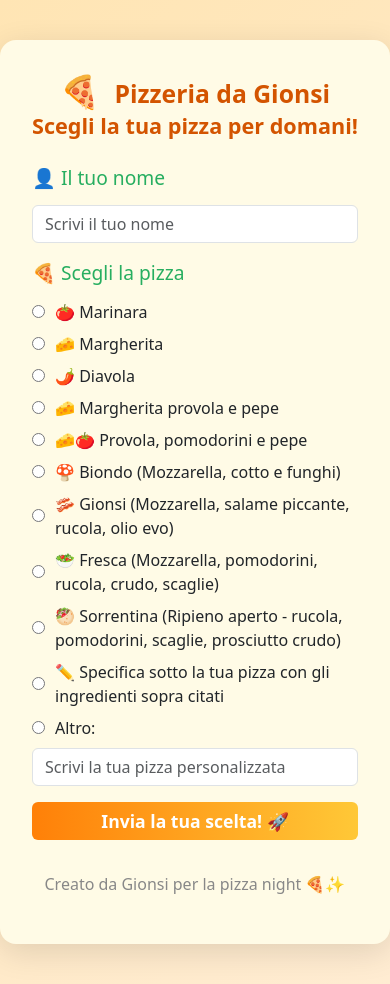
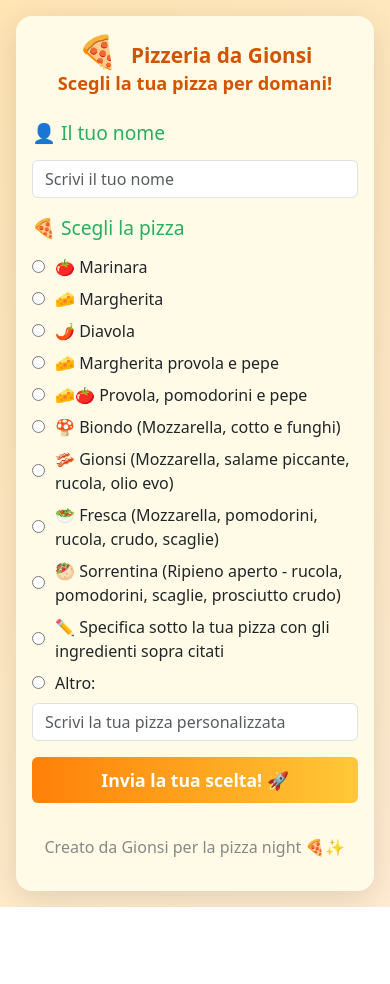
Before and after one commit to mrgionsi/pizzeria-gionsi, a plain HTML site: page index.html in a window 390 px wide. After the commit the page ends 907 px from the top, so only its background shows below. Drawn offline with nearby package versions, Linux system fonts and the light colour scheme.

Commit message:
Added responsive

```diff
--- a/index.html
+++ b/index.html
@@ -5,6 +5,7 @@
     <meta charset="UTF-8">
     <title>Pizzeria da Gionsi 🍕</title>
     <!-- Bootstrap CDN -->
+    <meta name="viewport" content="width=device-width, initial-scale=1"> <!-- AGGIUNTO -->
     <link href="https://cdn.jsdelivr.net/npm/bootstrap@5.3.3/dist/css/bootstrap.min.css" rel="stylesheet">
     <style>
         body {
@@ -19,6 +20,30 @@
             border-radius: 16px;
             box-shadow: 0 8px 32px rgba(0, 0, 0, 0.12);
             padding: 32px;
+        }
+
+        @media (max-width: 576px) {
+            .form-container {
+                padding: 16px;
+                margin: 16px;
+            }
+
+            h2 {
+                font-size: 1.3rem;
+            }
+
+            legend {
+                font-size: 1rem;
+            }
+
+            .pizza-emoji {
+                font-size: 1.5rem;
+            }
+
+            .btn-primary {
+                font-size: 1rem;
+                padding: 10px;
+            }
         }
 
         h2 {
```
